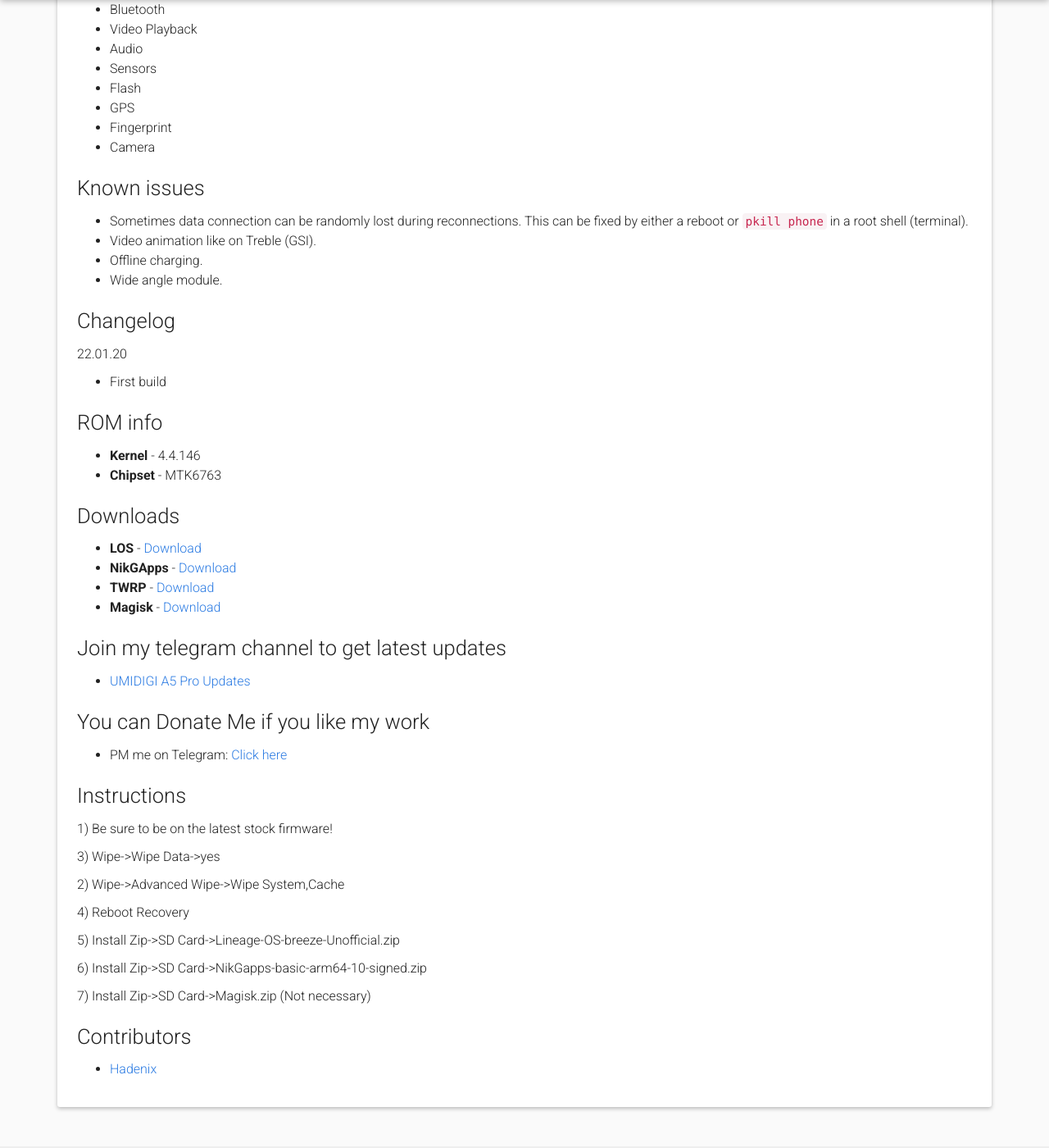
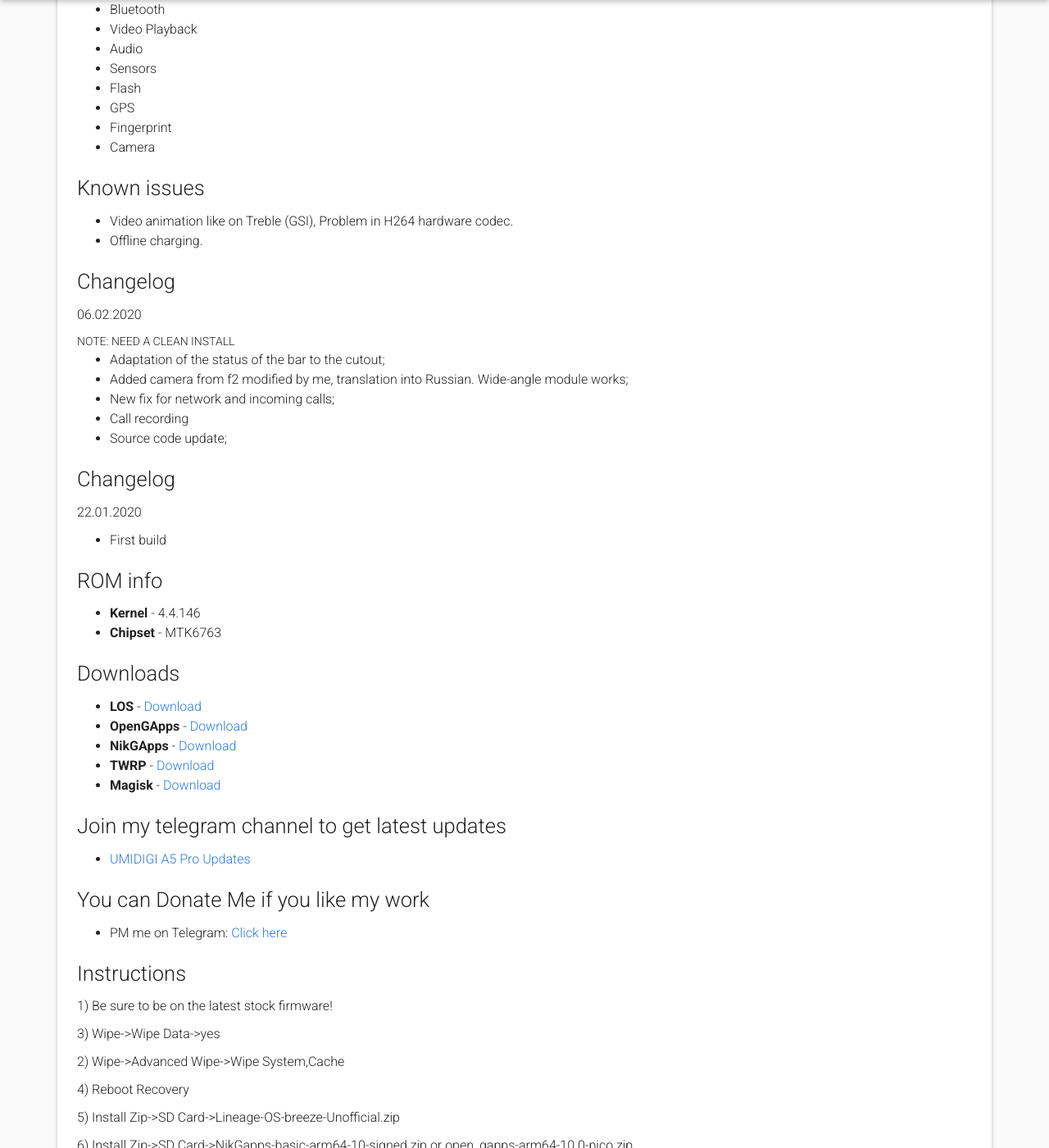
Before and after one commit to Hadenix/Hadenix.github.io, a Jekyll site: the page built from _posts/2020-02-06-lineageos-17.1-breeze.md, in a window 1280 px wide and 1400 px high, scrolled down 1156 px. Shown: the whole window at 82% size. Built offline with Jekyll 4.4.1, drawn with Linux system fonts in a browser that asks for light colours; nearby versions of some CDN libraries; some of the changed text lies outside the part shown.

Commit message:
Update and rename 2020-01-20-lineageos-17.1-breeze.md to 2020-02-06-lineageos-17.1-breeze.md

```diff
--- a/_posts/2020-01-20-lineageos-17.1-breeze.md
+++ b/_posts/2020-02-06-lineageos-17.1-breeze.md
@@ -25,13 +25,20 @@
 * Camera
 
 ### Known issues
-* Sometimes data connection can be randomly lost during reconnections. This can be fixed by either a reboot or `pkill phone` in a root shell (terminal).
-* Video animation like on Treble (GSI).
+* Video animation like on Treble (GSI), Problem in H264 hardware codec.
 * Offline charging.
-* Wide angle module.
 
 ### Changelog
-22.01.20
+06.02.2020
+###### Note: need a clean install
+* Adaptation of the status of the bar to the cutout;
+* Added camera from f2 modified by me, translation into Russian. Wide-angle module works;
+* New fix for network and incoming calls;
+* Call recording
+* Source code update;
+
+### Changelog
+22.01.2020
 * First build
 
 ### ROM info
@@ -40,6 +47,7 @@
 
 ### Downloads
 * **LOS** - [Download](https://sourceforge.net/projects/umidigi-mt6763-dev/files/ROM/Non-Treble/LineageOS/)
+* **OpenGApps** - [Download](https://opengapps.org/)
 * **NikGApps** - [Download](https://sourceforge.net/projects/nikgapps/files/Releases/NikGapps-Q/)
 * **TWRP** - [Download](https://sourceforge.net/projects/umidigi-mt6763-dev/files/TWRP/)
 * **Magisk** - [Download](https://github.com/topjohnwu/Magisk/releases)
```
Also changed, not shown: other parts of _posts/2020-02-06-lineageos-17.1-breeze.md (+1 -1 lines).
